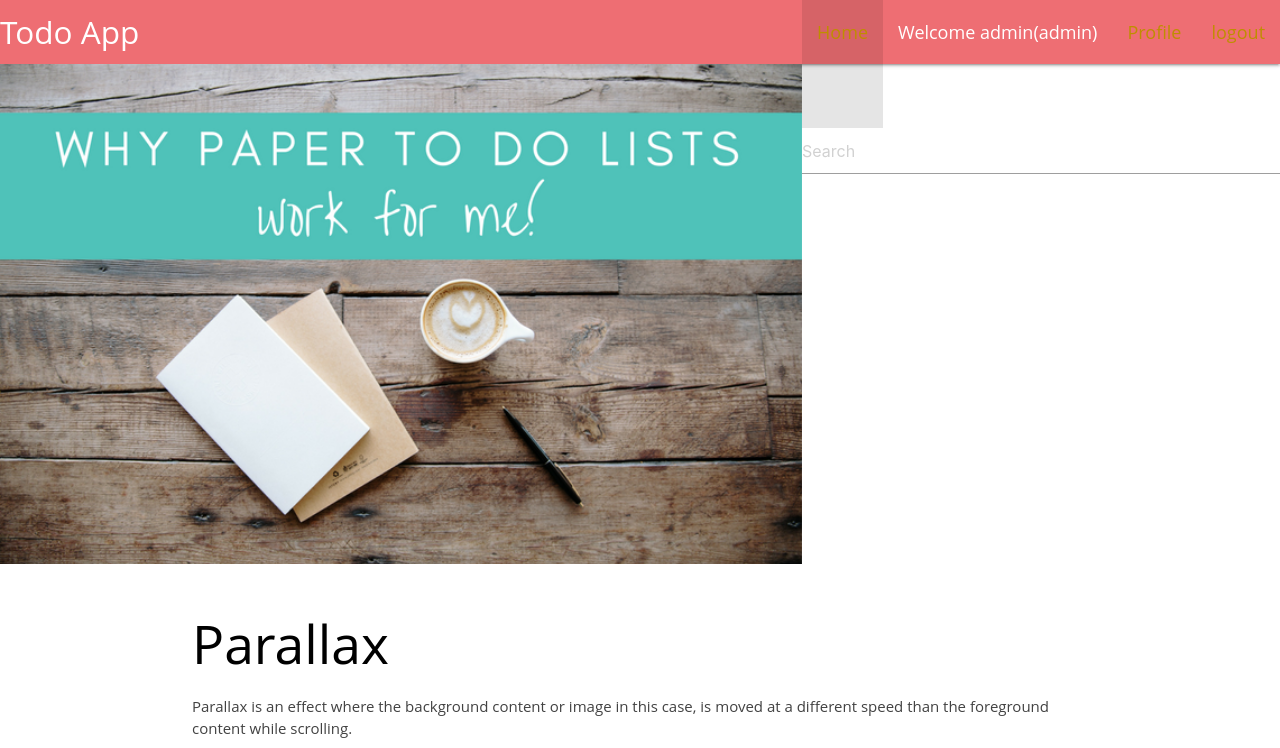
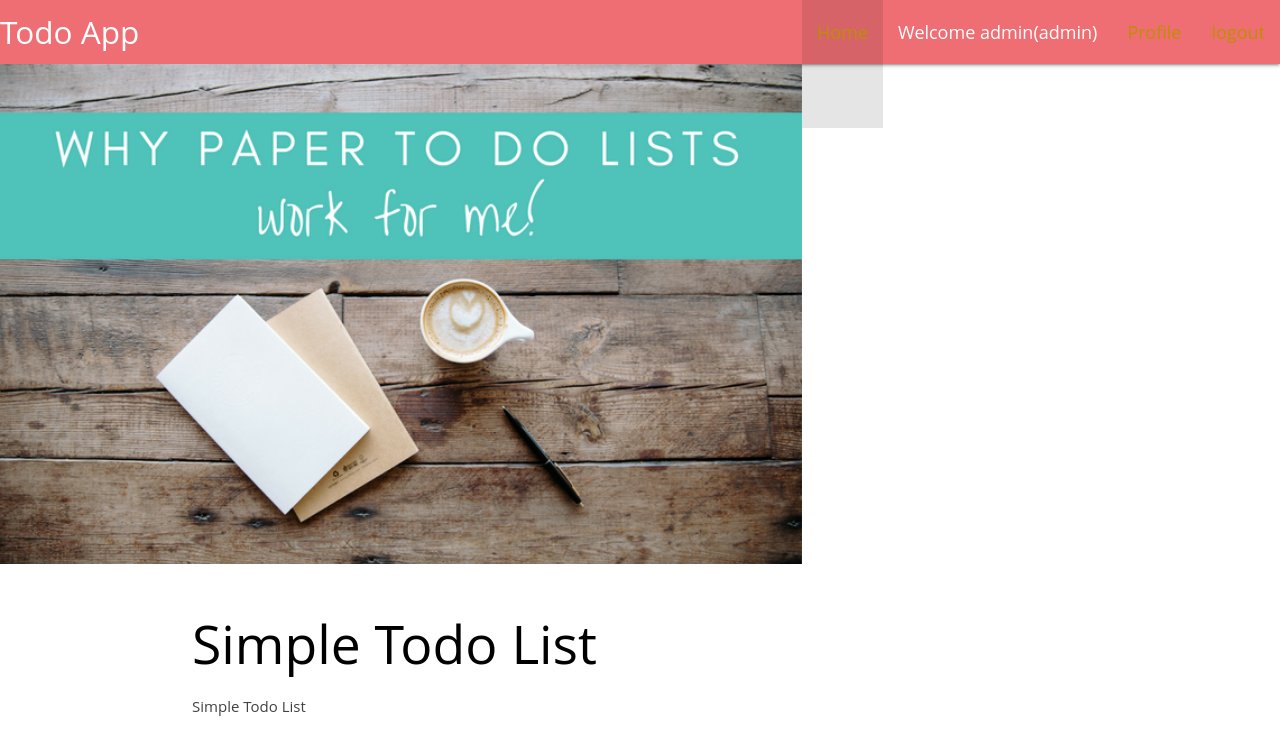
Before and after one commit to catcherochek/todo-codeigniter, a CodeIgniter app: page /todooo/index.php/home/index in a window 1280 px wide. Shown: the top 748 px of the page. Run offline with CodeIgniter, Linux system fonts and the light colour scheme; a user stored in the database is signed in; data comes from the database, SQL or seed files in the repository; data that the repository does not hold is empty; some libraries are stand-ins or nearby versions.

Commit message:
smallfix

```diff
--- a/application/views/header.php
+++ b/application/views/header.php
@@ -43,9 +43,12 @@
 				<li class="nav-item">
 					<a class="nav-link" href="<?php echo site_url('users/logout'); ?>">logout</a>
 				</li>
+				<!--
 				<form class="form-inline mt-2 mt-md-0">
 					<input id="search" class="form-control mr-sm-2" type="text" placeholder="Search" aria-label="Search">
 				</form>
+				-->
+
 
 			<?php }else{?>
 				<li class="nav-item">
@@ -110,5 +113,5 @@
 </div>
 <div class="section white">
 	<div class="row container">
-		<h2 class="header">Parallax</h2>
-		<p class="grey-text text-darken-3 lighten-3">Parallax is an effect where the background content or image in this case, is moved at a different speed than the foreground content while scrolling.</p>
+		<h2 class="header">Simple Todo List</h2>
+		<p class="grey-text text-darken-3 lighten-3">Simple Todo List</p>
```
